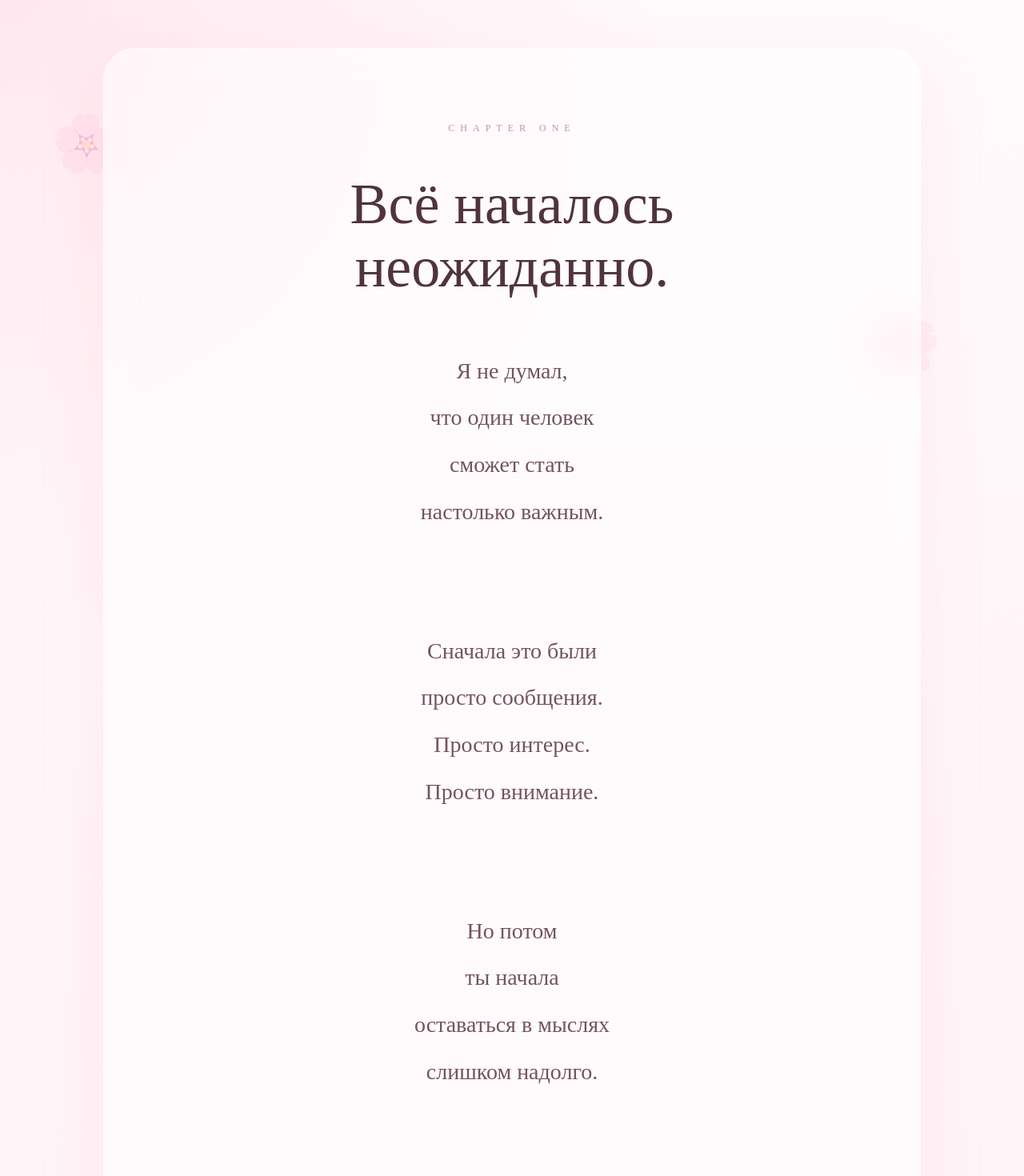
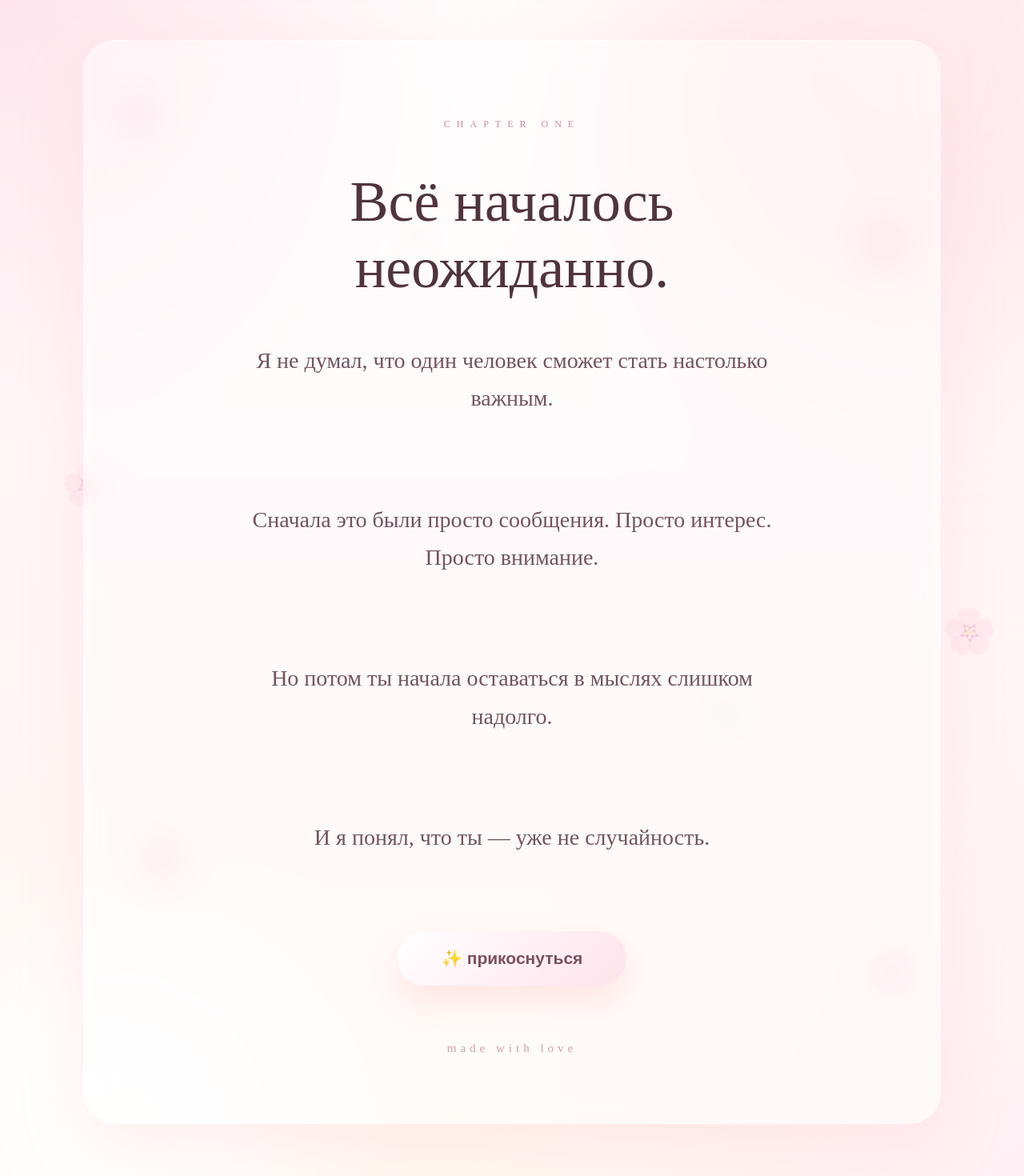
Before and after one commit to SayLoveYourLife/Story-My-Love, a Next.js app: page /story in a window 1280 px wide. Shown: the part 20-1490 px from the top of the page at 80% size. Built offline with nearby package versions, Linux system fonts and the light colour scheme.

Commit message:
Update page.js

```diff
--- a/app/story/page.js
+++ b/app/story/page.js
@@ -1,89 +1,138 @@
+"use client";
+
+import { useState } from "react";
+
 export default function StoryPage() {
+  const [clicked, setClicked] = useState(false);
+
   return (
     <main
       style={{
         minHeight: "100vh",
+        overflow: "hidden",
+        position: "relative",
+        padding: "70px 20px",
         background: `
-          radial-gradient(circle at top left, #ffe8ef 0%, transparent 35%),
-          linear-gradient(180deg, #fffafc 0%, #fff2f6 100%)
+          radial-gradient(circle at top left, #ffe3ec 0%, transparent 30%),
+          radial-gradient(circle at bottom right, #fff0f5 0%, transparent 35%),
+          linear-gradient(180deg, #fffdfd 0%, #fff5f7 45%, #fff8f1 100%)
         `,
-        padding: "80px 25px",
-        position: "relative",
-        overflow: "hidden",
         fontFamily: "serif",
       }}
     >
-      {/* цветы */}
+      {/* glow */}
       <div
         style={{
           position: "absolute",
-          top: "8%",
-          left: "5%",
-          fontSize: "70px",
+          width: "700px",
+          height: "700px",
+          background: "rgba(255,182,193,0.25)",
+          borderRadius: "50%",
+          filter: "blur(120px)",
+          top: "-250px",
+          right: "-200px",
+        }}
+      />
+
+      <div
+        style={{
+          position: "absolute",
+          width: "500px",
+          height: "500px",
+          background: "rgba(255,255,255,0.9)",
+          borderRadius: "50%",
+          filter: "blur(90px)",
+          bottom: "-180px",
+          left: "-100px",
+        }}
+      />
+
+      {/* цветы */}
+      {[
+        ["8%", "10%", "70px"],
+        ["18%", "82%", "90px"],
+        ["70%", "12%", "80px"],
+        ["80%", "84%", "65px"],
+        ["40%", "6%", "50px"],
+        ["52%", "92%", "55px"],
+      ].map((f, i) => (
+        <div
+          key={i}
+          style={{
+            position: "absolute",
+            top: f[0],
+            left: f[1],
+            fontSize: f[2],
+            opacity: 0.18,
+            userSelect: "none",
+          }}
+        >
+          🌸
+        </div>
+      ))}
+
+      {/* лепестки */}
+      <div
+        style={{
+          position: "absolute",
+          top: "20%",
+          left: "40%",
+          fontSize: "22px",
           opacity: 0.2,
         }}
       >
-        🌸
+        ✿
       </div>
 
       <div
         style={{
           position: "absolute",
-          top: "20%",
-          right: "8%",
-          fontSize: "90px",
-          opacity: 0.15,
+          top: "60%",
+          left: "70%",
+          fontSize: "26px",
+          opacity: 0.2,
         }}
       >
-        🌸
-      </div>
-
-      <div
-        style={{
-          position: "absolute",
-          bottom: "10%",
-          left: "10%",
-          fontSize: "80px",
-          opacity: 0.18,
-        }}
-      >
-        🌸
+        ❀
       </div>
 
       {/* карточка */}
       <div
         style={{
-          maxWidth: "900px",
+          position: "relative",
+          zIndex: 2,
+          maxWidth: "950px",
           margin: "0 auto",
-          background: "rgba(255,255,255,0.55)",
+          background: "rgba(255,255,255,0.45)",
           backdropFilter: "blur(18px)",
           borderRadius: "40px",
-          padding: "80px 60px",
-          boxShadow: "0 25px 80px rgba(255,182,193,0.2)",
+          padding: "85px 60px",
+          boxShadow: "0 30px 80px rgba(255,182,193,0.22)",
           border: "1px solid rgba(255,255,255,0.7)",
+          textAlign: "center",
         }}
       >
+        {/* верх */}
         <p
           style={{
-            textAlign: "center",
-            color: "#c591a0",
-            letterSpacing: "7px",
+            color: "#ca8e9d",
+            letterSpacing: "8px",
             fontSize: "12px",
             textTransform: "uppercase",
-            marginBottom: "40px",
+            marginBottom: "35px",
           }}
         >
           chapter one
         </p>
 
+        {/* заголовок */}
         <h1
           style={{
             fontSize: "72px",
-            textAlign: "center",
+            lineHeight: "1.15",
             color: "#50343d",
-            marginBottom: "60px",
-            lineHeight: "1.1",
             fontWeight: "400",
+            marginBottom: "50px",
           }}
         >
           Всё началось
@@ -91,21 +140,20 @@ export default function StoryPage() {
           неожиданно.
         </h1>
 
+        {/* текст */}
         <div
           style={{
+            color: "#73545e",
             fontSize: "28px",
-            lineHeight: "2.1",
-            color: "#73545e",
-            textAlign: "center",
+            lineHeight: "1.7",
+            maxWidth: "700px",
+            margin: "0 auto",
           }}
         >
           <p>
             Я не думал,
-            <br />
             что один человек
-            <br />
             сможет стать
-            <br />
             настолько важным.
           </p>
 
@@ -113,11 +161,8 @@ export default function StoryPage() {
 
           <p>
             Сначала это были
-            <br />
             просто сообщения.
-            <br />
             Просто интерес.
-            <br />
             Просто внимание.
           </p>
 
@@ -125,11 +170,8 @@ export default function StoryPage() {
 
           <p>
             Но потом
-            <br />
             ты начала
-            <br />
             оставаться в мыслях
-            <br />
             слишком надолго.
           </p>
 
@@ -137,38 +179,64 @@ export default function StoryPage() {
 
           <p>
             И я понял,
-            <br />
             что ты —
-            <br />
             уже не случайность.
           </p>
         </div>
 
         {/* кнопка */}
+        <button
+          onClick={() => setClicked(!clicked)}
+          style={{
+            marginTop: "65px",
+            padding: "22px 55px",
+            borderRadius: "999px",
+            border: "none",
+            cursor: "pointer",
+            fontSize: "21px",
+            fontWeight: "600",
+            color: "#7d4f5f",
+            background: clicked
+              ? "linear-gradient(135deg, #ffd4e3 0%, #ffffff 100%)"
+              : "linear-gradient(135deg, #ffffff 0%, #ffe2eb 100%)",
+            boxShadow: clicked
+              ? "0 0 40px rgba(255,182,193,0.6)"
+              : "0 18px 40px rgba(255,182,193,0.35)",
+            transform: clicked ? "scale(1.05)" : "scale(1)",
+            transition: "all 0.35s ease",
+          }}
+        >
+          {clicked ? "💗 ты нажала..." : "✨ прикоснуться"}
+        </button>
+
+        {/* скрытый текст */}
+        {clicked && (
+          <div
+            style={{
+              marginTop: "40px",
+              color: "#8a6571",
+              fontSize: "24px",
+              lineHeight: "1.8",
+              animation: "fade 0.6s ease",
+            }}
+          >
+            Иногда
+            самые важные чувства
+            начинаются
+            с одного случайного сообщения.
+          </div>
+        )}
+
+        {/* низ */}
         <div
           style={{
-            display: "flex",
-            justifyContent: "center",
             marginTop: "70px",
+            color: "#d0a1af",
+            fontSize: "15px",
+            letterSpacing: "5px",
           }}
         >
-          <a
-            href="/memories"
-            style={{
-              padding: "20px 50px",
-              borderRadius: "999px",
-              textDecoration: "none",
-              background:
-                "linear-gradient(135deg, #fff 0%, #ffd9e6 100%)",
-              color: "#7d4f5f",
-              fontSize: "20px",
-              fontWeight: "600",
-              boxShadow:
-                "0 15px 35px rgba(255,182,193,0.35)",
-            }}
-          >
-            ✨ дальше
-          </a>
+          made with love
         </div>
       </div>
     </main>
```
